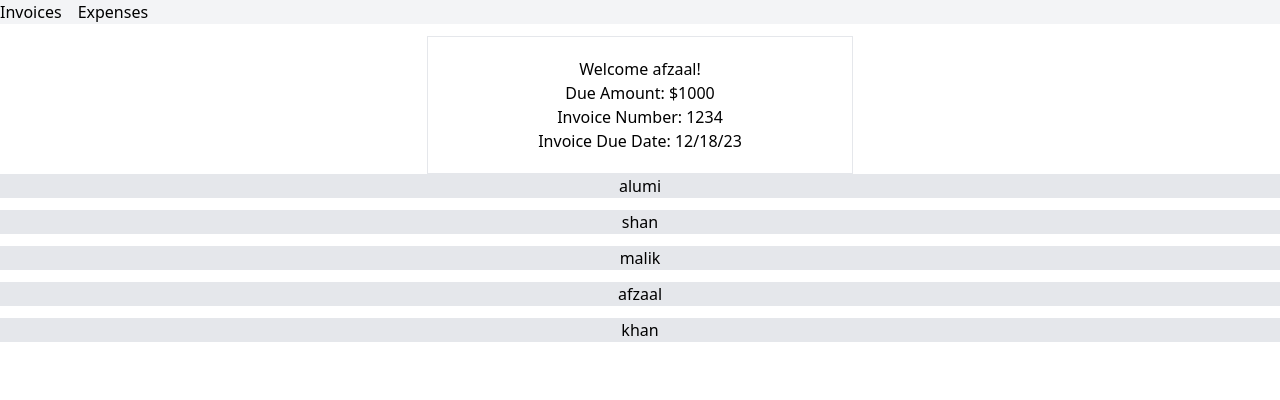
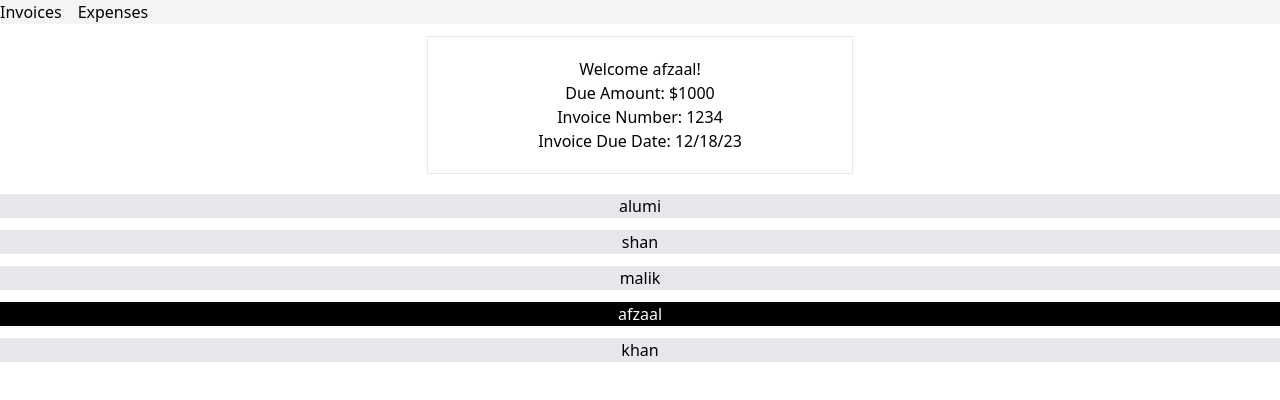
Before and after one commit to M-Mehboob-Alam/learning-react-router-dom, a React (Create React App) app: page /invoice/afzaal in a window 1280 px wide. Shown: the top 400 px of the page. Built offline with nearby package versions, Linux system fonts and the light colour scheme.

Commit message:
learn to add Current Active link via NavLink

```diff
--- a/src/components/invoice/index.jsx
+++ b/src/components/invoice/index.jsx
@@ -1,19 +1,33 @@
-import { Link, Outlet } from "react-router-dom";
+import { Link, NavLink, Outlet } from "react-router-dom";
 import { getInvoices } from "../data";
 export default function invoice(){
     let  invoices = getInvoices();
     return (
         <main className="text-center">
             <Outlet></Outlet>
-                <div className="flex flex-col gap-3">
+                <div className="flex flex-col gap-3 mt-5">
                     {invoices.map(invoice =>(
-                        <Link
+                        <NavLink
                         to={`/invoice/${invoice.name}`}
                         key={invoice.name}
+                        style={({isActive})=> {
+                            return {
+                                color : isActive ? 'white' : '',
+                                backgroundColor : isActive ? 'black': ''
 
-                        className="bg-gray-200">
+                            }
+                        }}
+                        className="bg-gray-200"
+                        >
                             {invoice.name}
-                        </Link>
+                        </NavLink>
+                        // <Link
+                        // to={`/invoice/${invoice.name}`}
+                        // key={invoice.name}
+
+                        // className="bg-gray-200">
+                        //     {invoice.name}
+                        // </Link>
                     ))}
                 </div>
 
```
